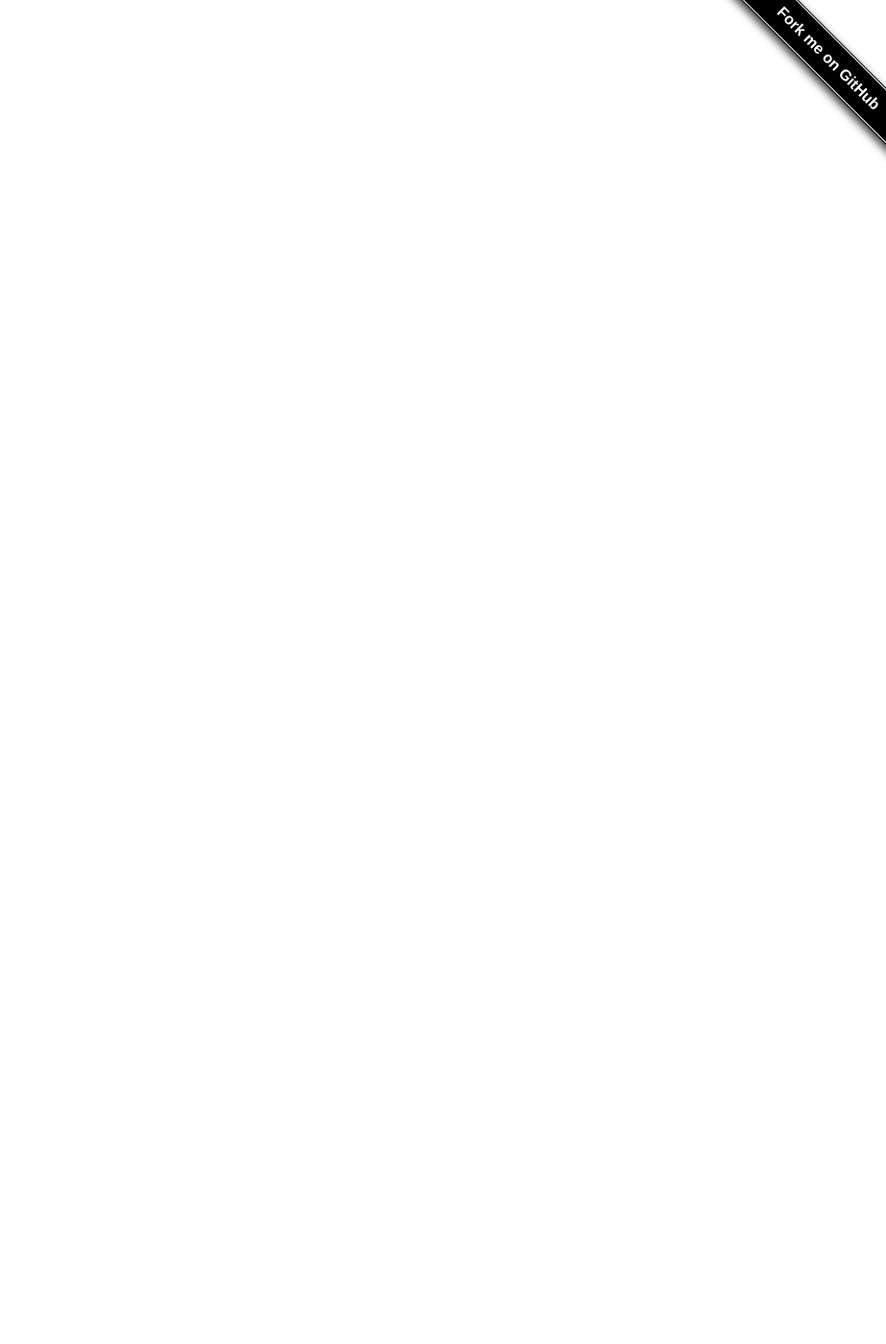
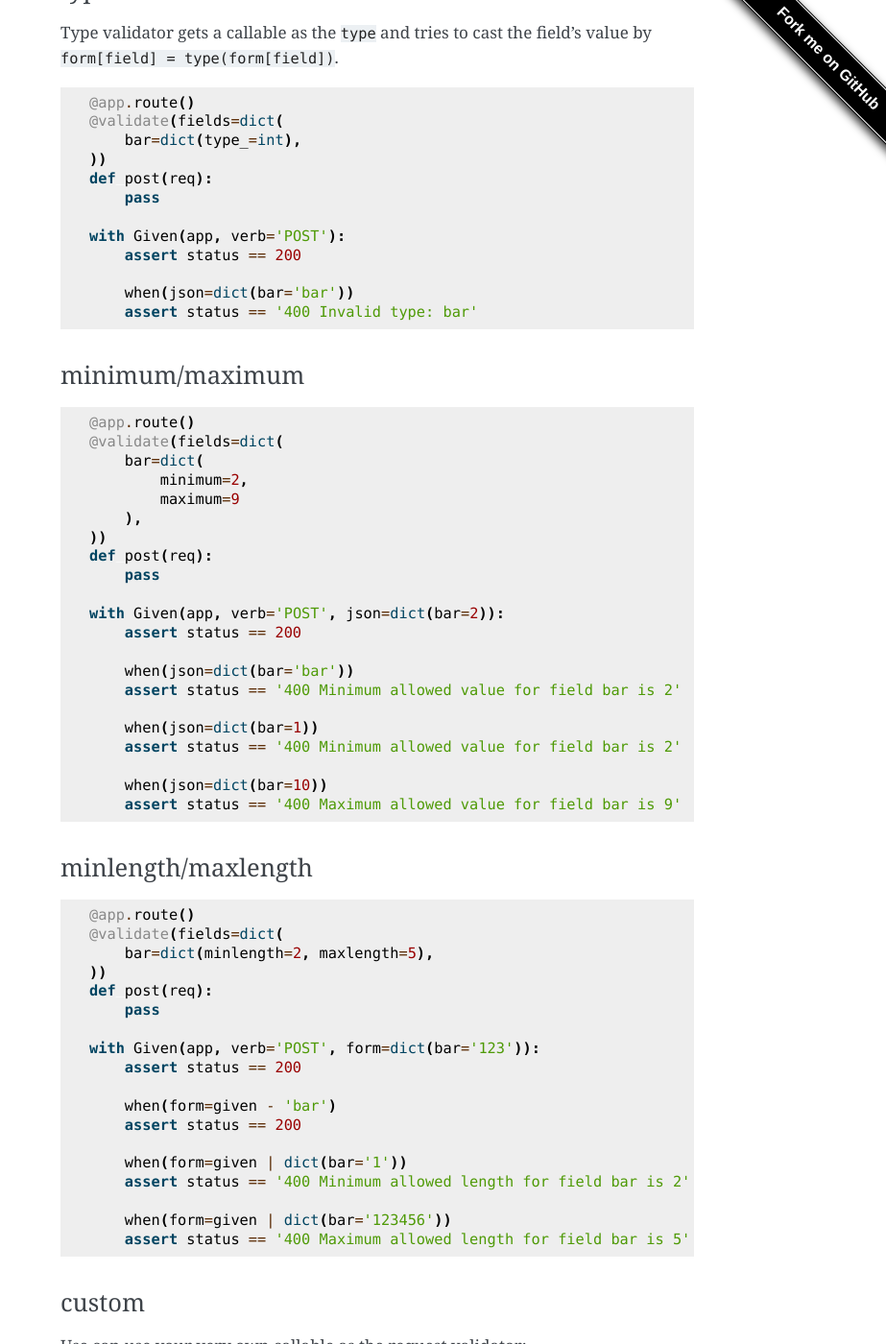
Before and after one commit to yhttp/yhttp, a Sphinx documentation site: the page built from sphinx/cookbook.rst, in a window 1280 px wide and 1400 px high, scrolled down 6749 px. Shown: the whole window at 96% size, without its empty margins (357-1280 px from the left). Built offline with Sphinx 7.4.7, drawn with Linux system fonts in a browser that asks for light colours; some of the changed text lies outside the part shown.

Commit message:
Cookbook: done

```diff
--- a/sphinx/apireference.rst
+++ b/sphinx/apireference.rst
@@ -59,3 +59,7 @@ statuses Module
    .. autofunction:: badgateway()
    .. autofunction:: movedpermanently(url)
    .. autofunction:: found(url)
+
+
+..
+  Field class
--- a/sphinx/cookbook.rst
+++ b/sphinx/cookbook.rst
@@ -393,6 +393,36 @@ readonly
        assert status == '400 Field bar is readonly'
 
 
+pattern
+^^^^^^^
+
+You can use regular expression to validate request fields:
+
+.. testsetup:: cookbook/validation/regex
+
+   from yhttp import Application, validate
+   from bddrest import Given, when, status, given
+   app = Application()
+
+.. testcode:: cookbook/validation/regex
+
+   @app.route()
+   @validate(fields=dict(
+       bar=dict(pattern=r'^\d+$'),
+   ))
+   def post(req):
+       pass
+
+   with Given(app, verb='POST', form=dict(bar='123')):
+       assert status == 200
+
+       when(form=given - 'bar')
+       assert status == 200
+
+       when(form=given | dict(bar='a'))
+       assert status == '400 Invalid format: bar'
+
+
 type
 ^^^^
 
@@ -421,5 +451,119 @@ value by ``form[field] = type(form[field])``.
        assert status == '400 Invalid type: bar'
 
 
-minimum
-^^^^^^^
+minimum/maximum
+^^^^^^^^^^^^^^^
+
+.. testsetup:: cookbook/validation/minmax
+
+   from yhttp import Application, validate
+   from bddrest import Given, when, status, given
+   app = Application()
+
+.. testcode:: cookbook/validation/minmax
+
+   @app.route()
+   @validate(fields=dict(
+       bar=dict(
+           minimum=2,
+           maximum=9
+       ),
+   ))
+   def post(req):
+       pass
+
+   with Given(app, verb='POST', json=dict(bar=2)):
+       assert status == 200
+
+       when(json=dict(bar='bar'))
+       assert status == '400 Minimum allowed value for field bar is 2'
+
+       when(json=dict(bar=1))
+       assert status == '400 Minimum allowed value for field bar is 2'
+
+       when(json=dict(bar=10))
+       assert status == '400 Maximum allowed value for field bar is 9'
+
+
+minlength/maxlength
+^^^^^^^^^^^^^^^^^^^
+
+.. testsetup:: cookbook/validation/minmaxlength
+
+   from yhttp import Application, validate
+   from bddrest import Given, when, status, given
+   app = Application()
+
+.. testcode:: cookbook/validation/minmaxlength
+
+   @app.route()
+   @validate(fields=dict(
+       bar=dict(minlength=2, maxlength=5),
+   ))
+   def post(req):
+       pass
+
+   with Given(app, verb='POST', form=dict(bar='123')):
+       assert status == 200
+
+       when(form=given - 'bar')
+       assert status == 200
+
+       when(form=given | dict(bar='1'))
+       assert status == '400 Minimum allowed length for field bar is 2'
+
+       when(form=given | dict(bar='123456'))
+       assert status == '400 Maximum allowed length for field bar is 5'
+
+
+custom
+^^^^^^
+
+Use can use your very own callable as the request validator:
+
+.. testsetup:: cookbook/validation/custom
+
+   from yhttp import Application, validate, statuses
+   from bddrest import Given, when, status, given
+   app = Application()
+
+.. testcode:: cookbook/validation/custom
+
+   from yhttp.validation import Field
+
+   def customvalidator(value, container, field):
+       assert isinstance(field, Field)
+       if value not in 'ab':
+           raise statuses.status(400, 'Value must be either a or b')
+
+   @app.route()
+   @validate(fields=dict(
+       bar=dict(callback=customvalidator)
+   ))
+   def post(req):
+       pass
+
+   with Given(app, verb='POST', form=dict(bar='a')):
+       assert status == 200
+
+       when(form=given - 'bar')
+       assert status == 200
+
+       when(form=given | dict(bar='c'))
+       assert status == '400 Value must be either a or b'
+
+   @app.route()
+   @validate(fields=dict(
+       bar=customvalidator
+   ))
+   def post(req):
+       pass
+
+   with Given(app, verb='POST', form=dict(bar='a')):
+       assert status == 200
+
+       when(form=given - 'bar')
+       assert status == 200
+
+       when(form=given | dict(bar='c'))
+       assert status == '400 Value must be either a or b'
```
